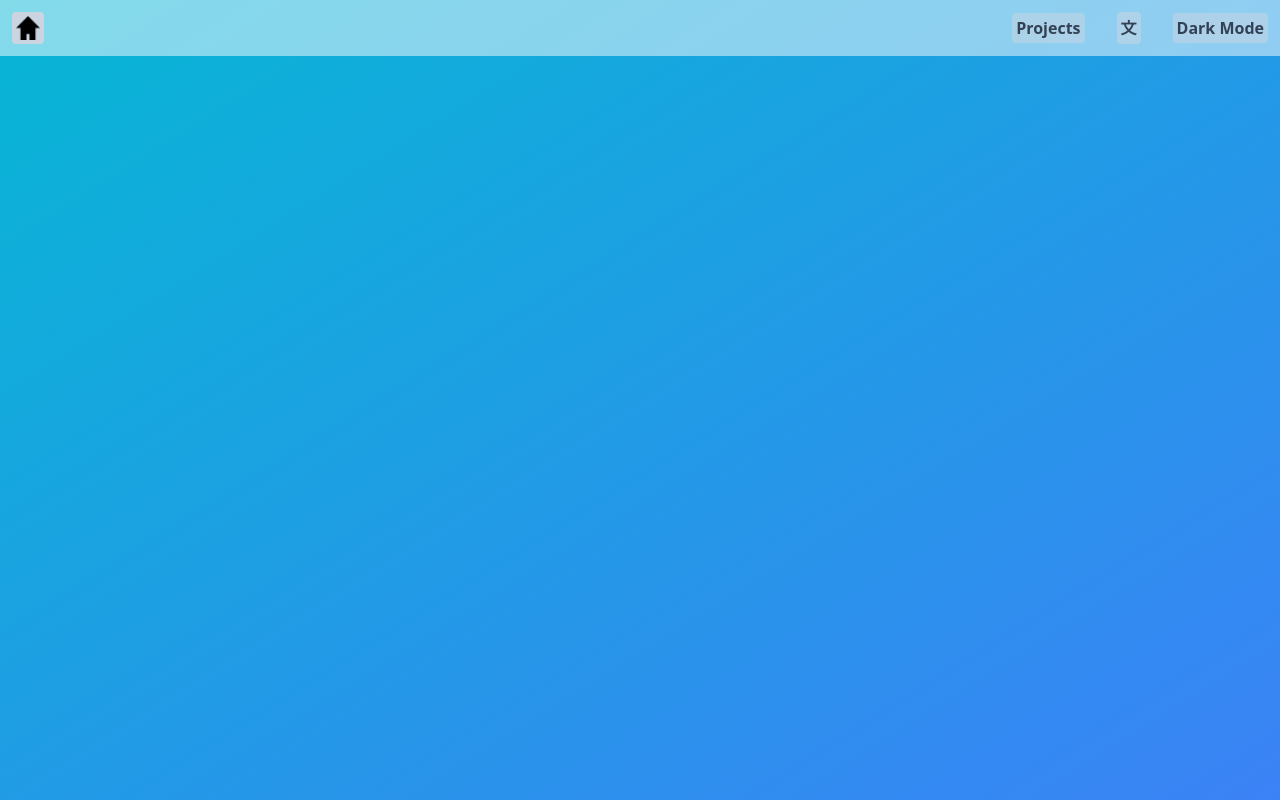
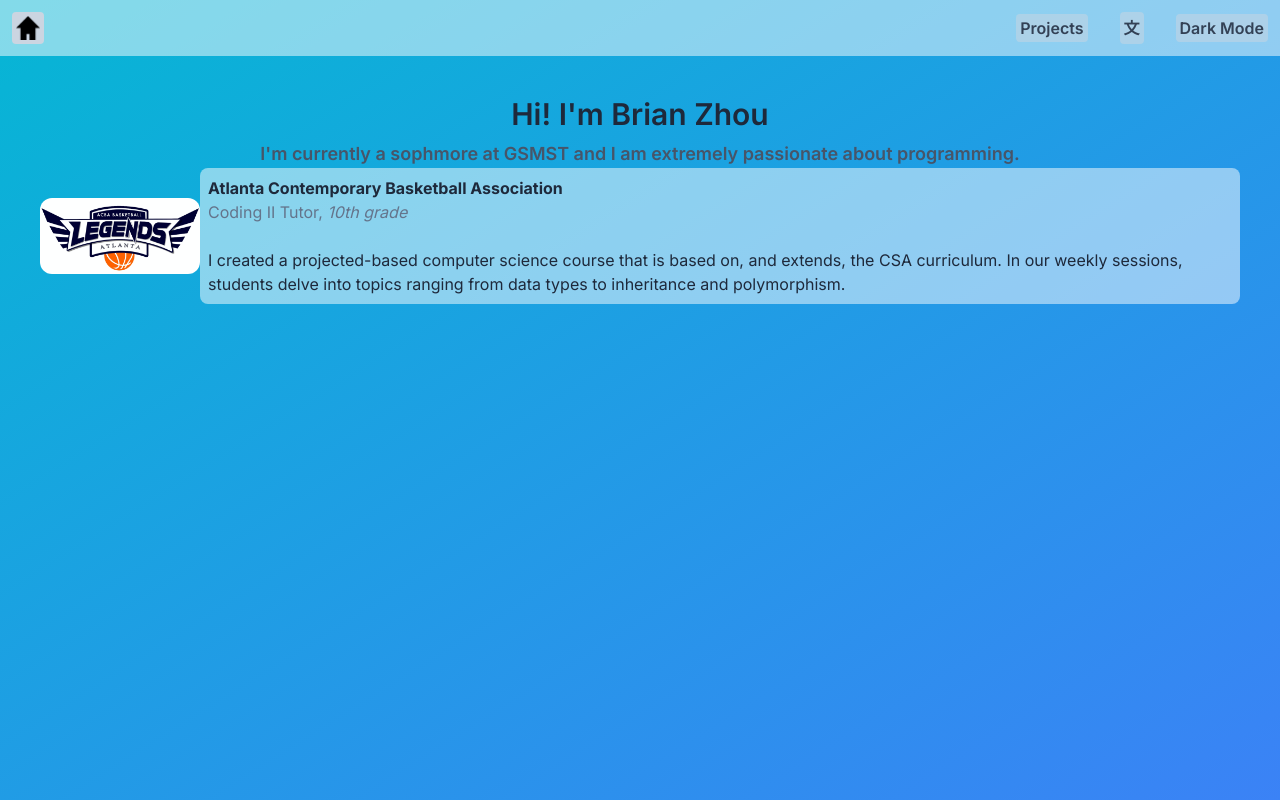
Before and after one commit to Brian21347/brian21347.github.io, a Next.js app: page / in a window 1280 px wide. Built offline with nearby package versions, Linux system fonts and the light colour scheme.

Commit message:
feat(ACBA): add ACBA Coding II tutoring event

```diff
--- a/src/app/page.tsx
+++ b/src/app/page.tsx
@@ -1,4 +1,5 @@
 import Navbar from "@/components/Navbar";
+import EventListing from "@/components/EventListing";
 
 export default function Home() {
   return (
@@ -8,9 +9,99 @@ export default function Home() {
       <meta name="viewport" content="width=device-width, initial-scale=1"/>
     <link rel="icon" href="./favicon.ico"/>
     </head>
-    <body className="bg-white text-center">
-    <div className="absolute inset-0 bg-gradient-to-br from-cyan-500 to-blue-500">
-        <Navbar></Navbar>
+    <body>
+      <div className="absolute inset-0 bg-gradient-to-br from-cyan-500 to-blue-500 h-full">
+        <Navbar/>
+
+        <div className="pl-10 pr-10">
+        {/* Short description */}
+        <div className="flex flex-col justify-center items-center gap-x-4 text-slate-600 font-semibold text-center">
+          <h1 className="text-3xl mt-10 text-slate-800">
+            Hi! I'm Brian Zhou
+          </h1>
+          <p className="text-lg mt-2">
+            I'm currently a sophmore at GSMST and I am extremely passionate about programming.
+          </p>
+        </div>
+
+        {/* Activities */}
+        {/**
+Teaching computer science at ACBA -- 10th
+I pioneered a projected-based computer science course that is based on, and extends, the CSA curriculum. In our weekly sessions, students delve into topics ranging from data types to inheritance and polymorphism. I spend around two hours each week creating the notes and projects for the class.
+
+CS club assistant algorithmic programing head -- 10th
+I curate weekly problem sets and deliver presentations that explore a variety of algorithmic programming topics, including dynamic programming, graph theory, and greedy algorithms. I spend around three hours each week creating the problem set and preparing the slides.
+
+Summer coordinator at ACBA -- Rising 9th
+I coordinated ACBA’s 2023 summer program, oversaw the classes, and mediated disagreements that arose during the program.
+
+Teaching Chinese at ACBA -- Rising 9th to 10th
+I pioneered a unique Chinese program at ACBA, centered around sparking student interest in Chinese through the recitation of renowned Chinese poetry and engaging tongue twisters.
+
+CyberPatriot -- 10th
+As a member of a six-person team, I participated in the state competition within the platinum division of the CyberPatriot competition. My specific role in the team was to solve networking portions of CyberPatriot challenges.
+
+Math tutoring at ACBA -- 9th to 10th
+Since the beginning of my second semester in ninth grade, I have been actively tutoring mathematics to elementary and middle school students. The curriculum I employ is partially rooted in Singapore math principles, but I also adapt it to cater to the unique needs of each student.
+
+Cyber Start America -- 10th
+I participated in the world renowned cybersecurity game CyberStart America and received over 60,000 points on the platform.
+
+Writer for ACBA -- Rising 9th
+I wrote three essays promoting ACBA’s programs and interviewed over twenty people in the process.
+
+Inspirit AI Scholars Program -- 10th
+I immersed myself in an intensive two-week program that covered the fundamentals of machine learning and artificial intelligence. During this time, I created a project that aimed to identify the primary facial emotions and achieved an accuracy of 68.8%.
+         */}
+        <div className="justify-center">
+          <EventListing
+            src="./ACBA.webp"
+            alt="Atlanta Contemporary Basketball Association Logo"
+            eventName="Atlanta Contemporary Basketball Association"
+            link="https://www.acba-us.com/about/"
+            role="Coding II Tutor"
+            time="10th grade"
+            description="I created a projected-based computer science course that is based on, and extends, the CSA curriculum. In our weekly sessions, students delve into topics ranging from data types to inheritance and polymorphism."
+          />
+          {/* <br/>
+          <EventListing
+            src=""
+            alt=""
+            eventName=""
+            link=""
+            role=""
+            time=""
+            description=""
+          /> */}
+        </div>
+
+          {/* Awards */}
+          {/*
+  1st place at Lockheed Martin’s Code Quest -- 9
+  Code Quest, an annual computer programming competition hosted by Lockheed Martin, stands as a prestigious platform for high school students. In the 2023 edition of Code Quest, my team represented GSMST at the Marietta location. We achieved an impressive score of 160 points, securing first place in the novice division and tying for third place overall.
+
+  National Cyber Scholar -- 10
+  The National Cyber Scholar scholarship, awarded by the National Cyber Scholarship Foundation, is bestowed upon the most accomplished CyberStart players. It encompasses a $3,000 allocation for training materials, and I am honored to have been a recipient of this scholarship.
+
+  Fall Awards -- 10
+  Recognition of academic excellence in the fall semester.
+
+  Hack Gwinnett 2023: 2nd place -- 10
+  Second palace in 28 projects for the project we developed during the hackathon.
+
+  Hack Gwinnett 2022: 3rd place -- 9
+  Third place in 45 teams for the project which we developed during the hackathon.
+
+  3rd place in school fair -- 10
+  Third in the material science category of GSMST’s research symposium. The research project was “Using Kudzu as a Substitute for Straw in the Production of Adobe.”
+
+  Academic letter -- 10
+  Academic letter recognizes academic excellence (NGA > 94).
+          */}
+          <div className="flex justify-center">
+          </div>
+        </div>
+
       </div>
     </body>
     </>
--- /dev/null
+++ b/src/components/EventListing.tsx
@@ -0,0 +1,23 @@
+export default function EventListing(props: any) {
+    const alt = props.time;
+    const eventName = props.eventName;
+    const link = props.link;
+    const role = props.role;
+    const time = props.time;
+    const description = props.description;
+
+    return (
+        <div className="flex items-center text-slate-800">
+            <img src={props.src} alt={alt} className="rounded-xl w-[10rem]"/>
+
+            <div className="bg-white bg-opacity-50 rounded-lg p-2">
+                <a href={link} className="hover:text-sky-800 font-bold">
+                    {eventName}
+                </a>
+            <p className="text-slate-500">{role}, <i>{time}</i></p>
+            <br/>
+            <p>{description}</p>
+            </div>
+        </div>
+    )
+}
--- a/src/components/Navbar.tsx
+++ b/src/components/Navbar.tsx
@@ -3,7 +3,7 @@ export default function Navbar() {
         <nav>
             <div className="flex static pt-3 pb-3 items-center justify-between text-slate-700 bg-opacity-50 bg-white">
                 <div className="flex static pl-3">
-                    <a href="/page" className="bg-slate-300 rounded p-1">
+                    <a href="#" className="bg-slate-300 rounded p-1">
                         <img src="home.png" alt="Home" className="w-6 h-6"></img>
                     </a>
                 </div>
```
Also changed, not shown: public/ACBA.webp (added).
